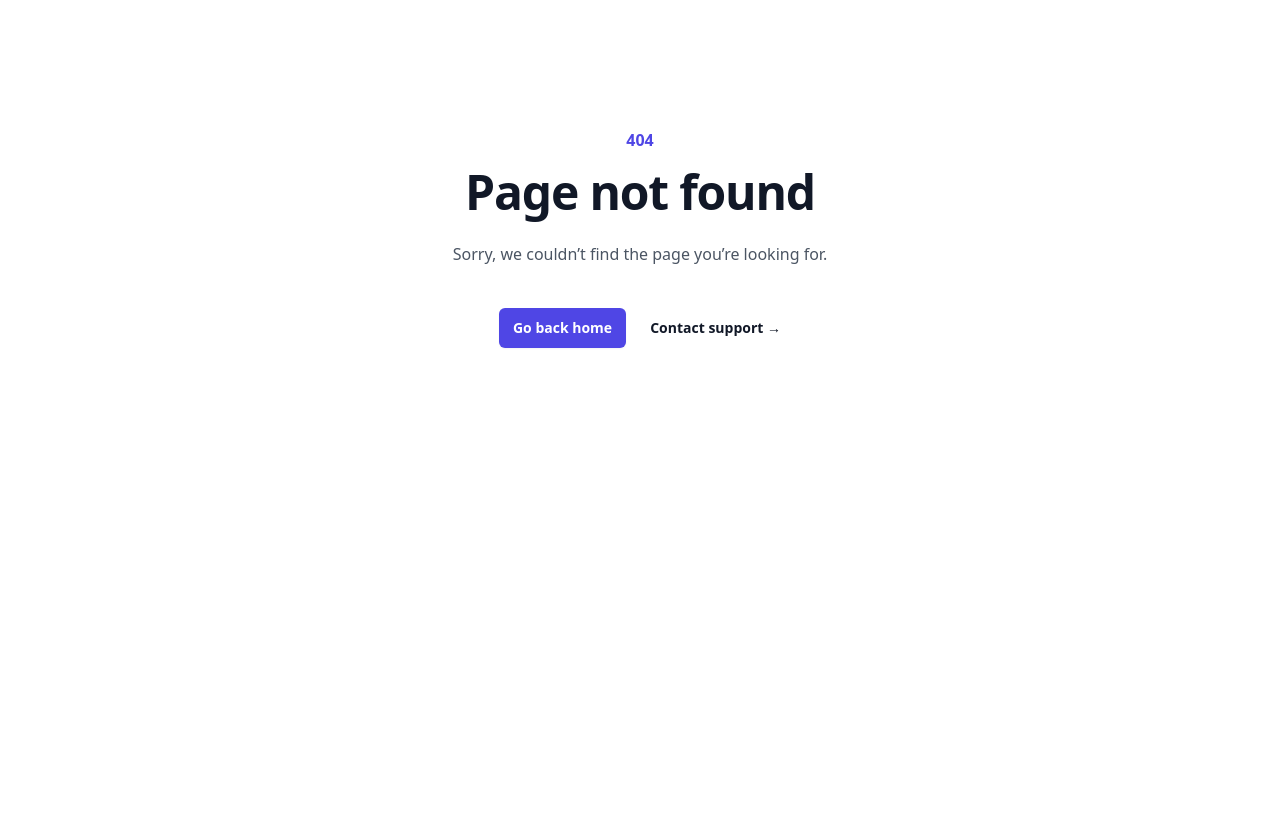
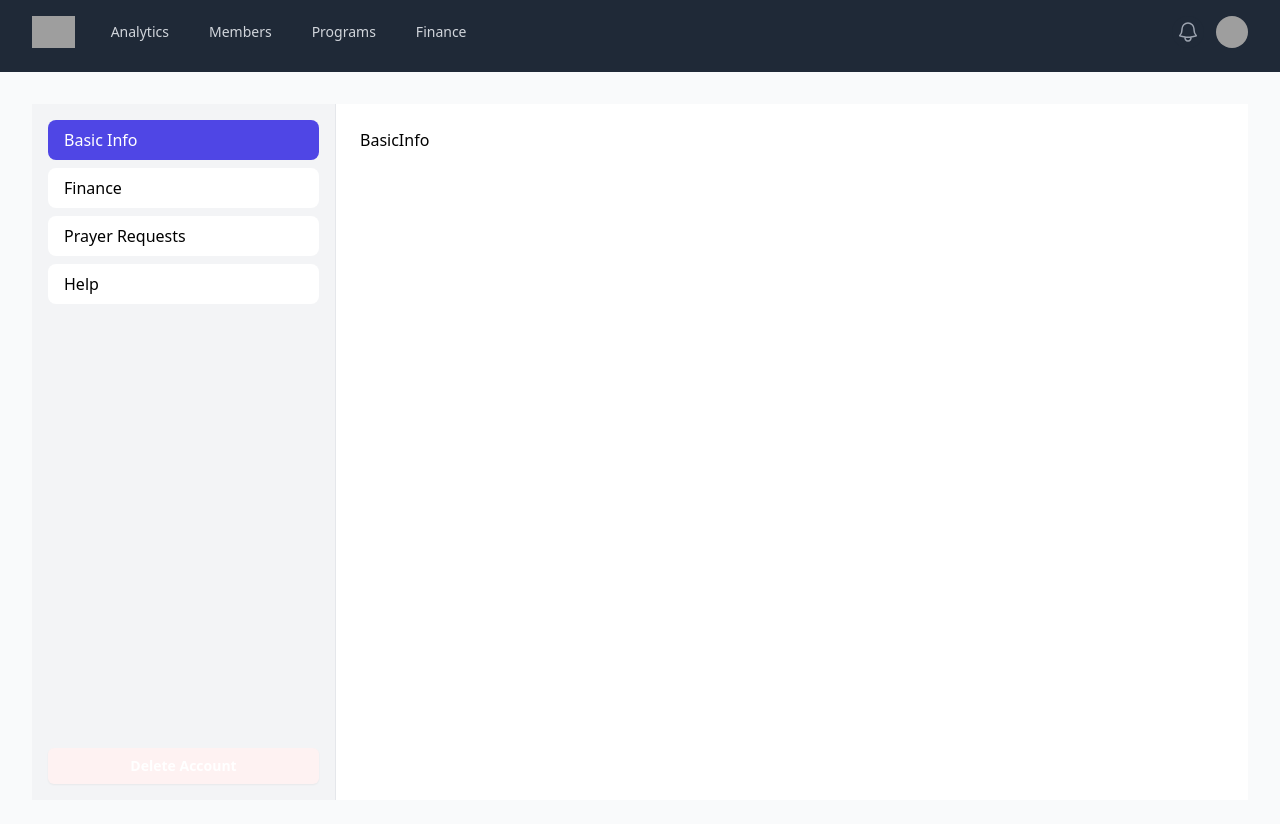
Before and after one commit to bobTheBuilderCodes/church-app, a React (Create React App) app in the folder client/: page /members/1 in a window 1280 px wide. Before the commit this address had no page. Shown: the top 824 px of the page. Before the commit the page ends 800 px from the top, so only its background shows below. Built offline with nearby package versions, Linux system fonts and the light colour scheme; sample sign-in values are in the browser's storage; grey boxes are pictures that could not be loaded.

Commit message:
Membership details

```diff
--- a/client/src/App.tsx
+++ b/client/src/App.tsx
@@ -9,6 +9,7 @@ import Programs from "./dashboard/programs/Programs";
 import Analytics from "./dashboard/analytics/Analytics";
 import AddMember from "./dashboard/members/AddMember";
 import PageNotFound from "./dashboard/PageNotFound";
+import MemberDetails from "./components/feature/MemberDetails";
 
 const App = () => {
   return (
@@ -27,6 +28,8 @@ const App = () => {
         <Route element={<PrivateRoute />}>
           <Route path="/analytics" element={<Analytics />} />
           <Route path="/members" element={<Members />} />
+          <Route path="/members/:id" element={<MemberDetails tabs={[]} />} />
+
           <Route path="/add-member" element={<AddMember />} />
           <Route path="/programs" element={<Programs />} />
           <Route path="/finance" element={<Finance />} />
--- /dev/null
+++ b/client/src/components/feature/BasicInfo.tsx
@@ -0,0 +1,9 @@
+import React from 'react'
+
+const BasicInfo = () => {
+  return (
+    <div>BasicInfo</div>
+  )
+}
+
+export default BasicInfo
--- /dev/null
+++ b/client/src/components/feature/Finance.tsx
@@ -0,0 +1,25 @@
+import React from "react"
+import AppTable from "../shared/Table"
+const MemberFinance = () => {
+  const dropdownOptions = [
+    { label: "Download Resume", action: () => {} },
+    { label: "Invite for interview", action: () => {} },
+    { label: "Reject application", action: () => {} },
+  ];
+
+  const columns = [
+    { label: "Recorded By", accessor: "recorded_by" },
+    { label: "Date Paid", accessor: "createdAt", isDate: true },
+    { label: "Amount", accessor: "amount" },
+    { label: "Type", accessor: "type" },
+    { label: "Comment", accessor: "comment" },
+  ];
+
+  return (
+    <div>
+      <AppTable columns={columns} data={[]} dropdownOptions={dropdownOptions} key={Math.random() * 1200} />
+    </div>
+  )
+}
+
+export default MemberFinance
--- /dev/null
+++ b/client/src/components/feature/Help.tsx
@@ -0,0 +1,9 @@
+import React from 'react'
+
+const Help = () => {
+  return (
+    <div>Help</div>
+  )
+}
+
+export default Help
--- /dev/null
+++ b/client/src/components/feature/MemberDetails.tsx
@@ -0,0 +1,81 @@
+import React, { useState } from "react";
+import Button from "../ui/Button";
+import Layout from "../../dashboard/Layout";
+import MemberFinance from "./Finance";
+import PrayerRequest from "./PrayerRequests";
+import BasicInfo from "./BasicInfo";
+import Help from "./Help";
+
+
+
+interface TabItem {
+  label: string;
+  content: React.ReactNode;
+}
+
+interface VerticalTabsProps {
+  tabs?: TabItem[];
+}
+
+const tabsInfo = [
+    {
+      label: "Basic Info",
+      content: <BasicInfo />,
+    },
+    {
+      label: "Finance",
+      content: < MemberFinance />,
+    },
+    {
+      label: "Prayer Requests",
+      content: <PrayerRequest />,
+    },
+    {
+      label: "Help",
+      content: <Help />,
+    },
+  ];
+
+const MemberDetails: React.FC<VerticalTabsProps> = ({ tabs }) => {
+  const [activeTab, setActiveTab] = useState(0);
+
+  return (
+   <Layout>
+     <div className="flex flex-col md:flex-row">
+      {/* Sidebar with Tab Labels */}
+      <div className="md:w-1/4 w-full bg-gray-100 p-4 md:border-r h-[87vh] flex flex-col justify-between">
+        {/* Tab Buttons */}
+        <div>
+          {tabsInfo.map((tab, index) => (
+            <button
+              key={index}
+              className={`w-full text-left py-2 px-4 mb-2 rounded-lg transition-colors ${
+                activeTab === index
+                  ? "bg-indigo-600 text-white"
+                  : "bg-white hover:bg-gray-200"
+              }`}
+              onClick={() => setActiveTab(index)}
+            >
+              {tab.label}
+            </button>
+          ))}
+        </div>
+
+        {/* Delete Account Button - Hidden on Mobile */}
+        <div className="mt-auto hidden md:block">
+          <Button className="text-red-500 bg-red-50 w-full" type="button">
+            Delete Account
+          </Button>
+        </div>
+      </div>
+
+      {/* Content Area */}
+      <div className="md:w-3/4 w-full bg-white p-6">
+        {tabsInfo[activeTab].content}
+      </div>
+    </div>
+   </Layout>
+  );
+};
+
+export default MemberDetails;
--- /dev/null
+++ b/client/src/components/feature/PrayerRequests.tsx
@@ -0,0 +1,9 @@
+import React from 'react'
+
+const PrayerRequest = () => {
+  return (
+    <div>PrayerRequest</div>
+  )
+}
+
+export default PrayerRequest
--- a/client/src/components/ui/Navbar.tsx
+++ b/client/src/components/ui/Navbar.tsx
@@ -18,7 +18,7 @@ export default function Navbar() {
   const location = useLocation()
 
   return (
-    <Disclosure as="nav" className="bg-gray-800 z-50">
+    <Disclosure as="nav" className="bg-gray-800 z-50 h-[9vh]">
       <div className="mx-auto max-w-7xl px-2 sm:px-6 lg:px-8">
         <div className="relative flex h-16 items-center justify-between">
           <div className="absolute inset-y-0 left-0 flex items-center sm:hidden">
--- a/client/src/dashboard/analytics/Analytics.tsx
+++ b/client/src/dashboard/analytics/Analytics.tsx
@@ -1,6 +1,6 @@
 import React from 'react'
 import Layout from '../Layout'
-import Birthday from '../../components/feature/birthday'
+import Birthday from '../../components/feature/Birthday'
 
 const Analytics = () => {
   return (
--- a/client/src/dashboard/members/Members.tsx
+++ b/client/src/dashboard/members/Members.tsx
@@ -1,9 +1,7 @@
 import React from "react";
 import Layout from "../Layout";
-import Button from "../../components/ui/Button";
-import SingleSelect from "../../components/ui/Select";
-import Input from "../../components/ui/Input";
 import { members } from "../../resources";
+import { useNavigate } from "react-router-dom";
 
 // Define the type for a member
 interface Member {
@@ -24,6 +22,8 @@ const Members = () => {
   // Ensure members is not undefined; use defaultMembers if needed
   const membersList = members || defaultMembers;
 
+  const navigate = useNavigate()
+
   return (
     <Layout>
       <section className="flex justify-between items-center">
@@ -39,7 +39,7 @@ const Members = () => {
 
       <div className="mt-6 grid grid-cols-1 gap-x-6 gap-y-10 sm:grid-cols-2 lg:grid-cols-4 xl:gap-x-8">
         {membersList?.map((member) => (
-          <div key={member?.id} className="group relative">
+          <div key={member?.id} className="group relative" onClick={()=>navigate(`/members/${2}`)}>
             <div className="aspect-h-1 aspect-w-1 w-full overflow-hidden rounded-md bg-gray-200 lg:aspect-none group-hover:opacity-75 lg:h-80">
               <img
                 alt={member?.imageAlt}
@@ -62,6 +62,7 @@ const Members = () => {
           </div>
         ))}
       </div>
+
     </Layout>
   );
 };
--- a/client/src/routes/PublicRoute.tsx
+++ b/client/src/routes/PublicRoute.tsx
@@ -8,7 +8,7 @@ interface PublicRouteProps {
 
 const PublicRoute: React.FC<PublicRouteProps> = ({ children }) => {
   // const token = localStorage.getItem('user');
-  const token = false
+  const token = true
   const location = useLocation();
 
 
```
Also changed, not shown: client/src/resources/index.ts (line endings or trailing spaces).
